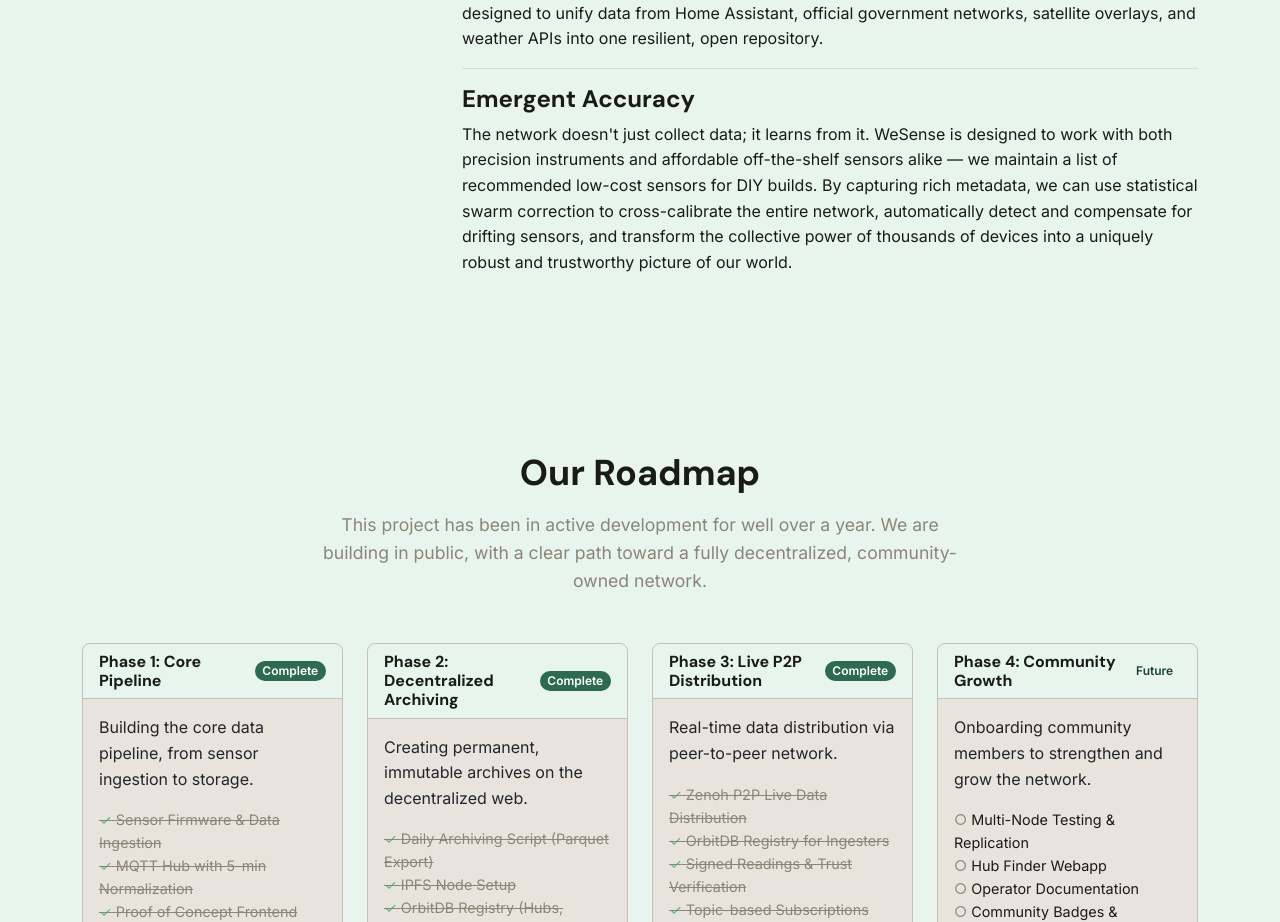
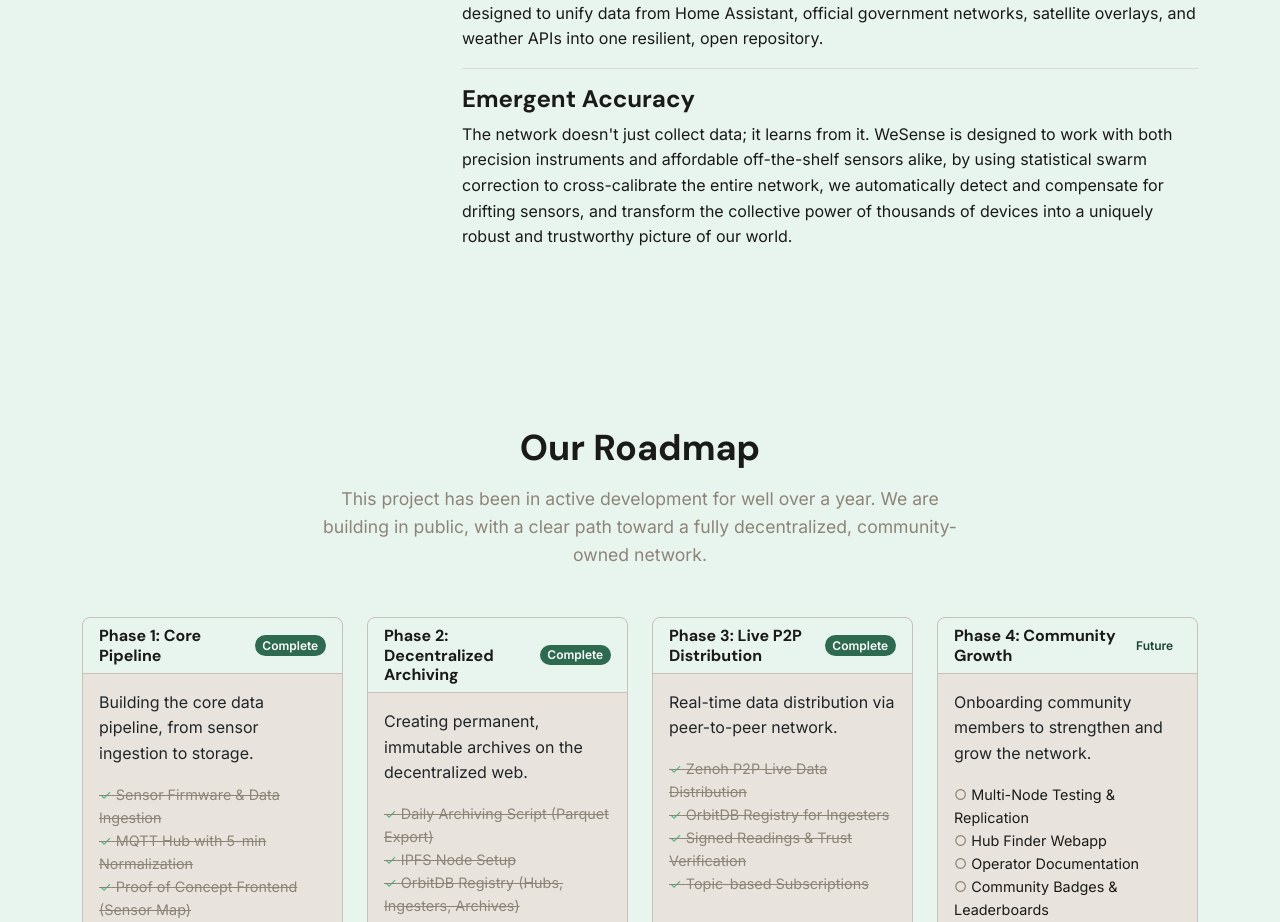
Before and after one commit to wesense-earth/wesense-website, a React (Vite) app: page / in a window 1280 px wide. Shown: the part 3980-4902 px from the top of the page. Built offline with nearby package versions, Linux system fonts and the light colour scheme.

Commit message:
Update Emergent Accuracy Section

```diff
--- a/src/components/Vision.jsx
+++ b/src/components/Vision.jsx
@@ -51,7 +51,7 @@
             <div>
               <h4>Emergent Accuracy</h4>
               <p>
-                The network doesn't just collect data; it learns from it. WeSense is designed to work with both precision instruments and affordable off-the-shelf sensors alike — we maintain a list of recommended low-cost sensors for DIY builds. By capturing rich metadata, we can use statistical swarm correction to cross-calibrate the entire network, automatically detect and compensate for drifting sensors, and transform the collective power of thousands of devices into a uniquely robust and trustworthy picture of our world.
+                The network doesn't just collect data; it learns from it. WeSense is designed to work with both precision instruments and affordable off-the-shelf sensors alike, by using statistical swarm correction to cross-calibrate the entire network, we automatically detect and compensate for drifting sensors, and transform the collective power of thousands of devices into a uniquely robust and trustworthy picture of our world.
               </p>
             </div>
           </Col>
```
